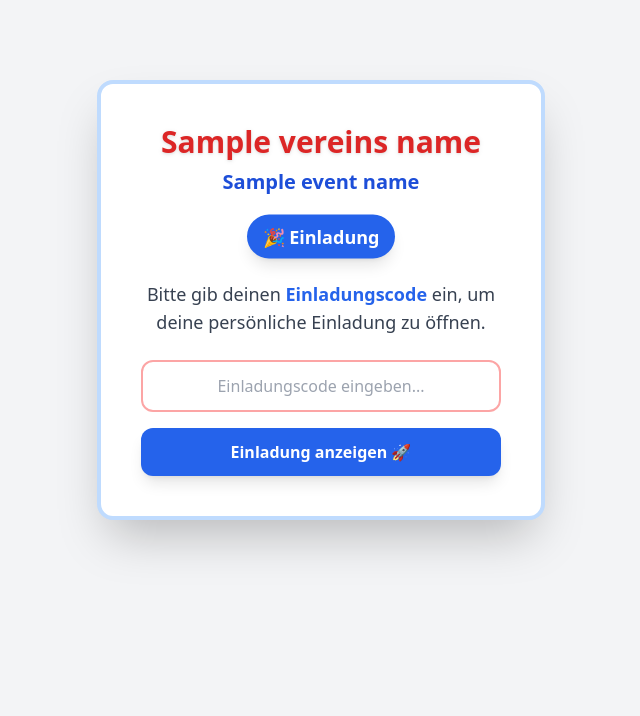
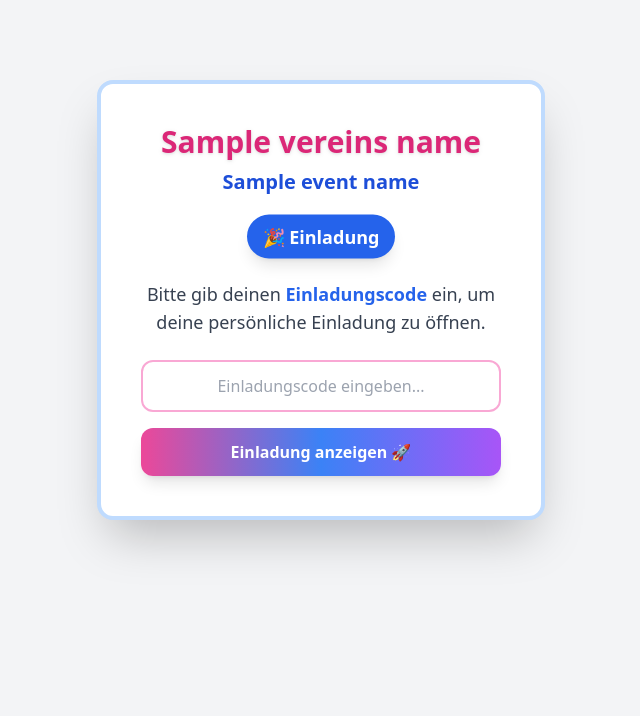
Before and after one commit to BassdoxXx/simple_invites, a Flask app: template app/templates/token_input.html in a window 1280 px wide. Shown: the top 716 px of the page, without its empty margins (319-959 px from the left). Run offline with Flask 3, Linux system fonts and the light colour scheme; the template is opened without the code that fills it: most values are stand-ins (such as "Sample title", 1, 10 or a date in 2020); parts of the project's set-up code (start-up, migrations or seed data) failed here and were passed over; some libraries are stand-ins or nearby versions.

Commit message:
Revert "Fehlerhandling"
This reverts commit e2991d7d6d98779c425993410a2c4264dc154a31.

```diff
--- a/app/blueprints/public.py
+++ b/app/blueprints/public.py
@@ -29,8 +29,7 @@ def respond(token):
     """
     invite = Invite.query.filter_by(token=token).first()
     if not invite:
-        flash("Uuupsii! Diesen Token kennen wir nicht. Bitte überprüfe deine Eingabe.", "danger")
-        return redirect(url_for("public.index"))
+        return "Ungültiger Link", 404
 
     # Einladungstext aus der Datenbank laden
     invite_header = Setting.query.filter_by(key="invite_header").first()
--- a/app/templates/respond.html
+++ b/app/templates/respond.html
@@ -8,7 +8,7 @@ endblock %} {% block content %}
   >
     {% if vereins_name %}
     <h2
-      class="text-3xl font-extrabold text-red-600 text-center mb-2 drop-shadow"
+      class="text-3xl font-extrabold text-pink-600 text-center mb-2 drop-shadow"
     >
       {{ vereins_name }}
     </h2>
@@ -28,7 +28,7 @@ endblock %} {% block content %}
       <div class="flex flex-col gap-3">
         {% if gast_name %}
         <p class="text-center font-semibold text-gray-700">
-          Teilnahme von <span class="text-red-600">{{ gast_name }}</span>
+          Teilnahme von <span class="text-pink-600">{{ gast_name }}</span>
         </p>
         {% else %}
         <p class="text-center font-semibold text-gray-700">Teilnahme</p>
--- a/app/templates/token_input.html
+++ b/app/templates/token_input.html
@@ -6,7 +6,7 @@
 <div class="flex items-center justify-center bg-gray-100 pt-6 pb-4 min-h-[70vh]">
   <div class="bg-white rounded-2xl shadow-2xl p-10 w-full max-w-md border-4 border-blue-200">
     {% if vereins_name %}
-      <h2 class="text-3xl font-extrabold text-red-600 text-center mb-2 drop-shadow">{{ vereins_name }}</h2>
+      <h2 class="text-3xl font-extrabold text-pink-600 text-center mb-2 drop-shadow">{{ vereins_name }}</h2>
     {% endif %}
     {% if event_name %}
       <h3 class="text-xl font-semibold text-blue-700 text-center mb-6">{{ event_name }}</h3>
@@ -18,8 +18,8 @@
       Bitte gib deinen <span class="font-semibold text-blue-600">Einladungscode</span> ein, um deine persönliche Einladung zu öffnen.
     </p>
     <form method="POST" action="{{ url_for('public.find_token') }}" class="space-y-4">
-      <input type="text" name="token" placeholder="Einladungscode eingeben..." required class="w-full p-3 border-2 border-red-300 rounded-xl text-center focus:outline-none focus:border-blue-500 transition">
-      <button type="submit" class="w-full bg-blue-600 text-white py-3 px-4 rounded-xl font-bold shadow-lg hover:scale-105 transition">
+      <input type="text" name="token" placeholder="Einladungscode eingeben..." required class="w-full p-3 border-2 border-pink-300 rounded-xl text-center focus:outline-none focus:border-blue-500 transition">
+      <button type="submit" class="w-full bg-gradient-to-r from-pink-500 via-blue-500 to-purple-500 text-white py-3 px-4 rounded-xl font-bold shadow-lg hover:scale-105 transition">
         Einladung anzeigen 🚀
       </button>
     </form>
```
